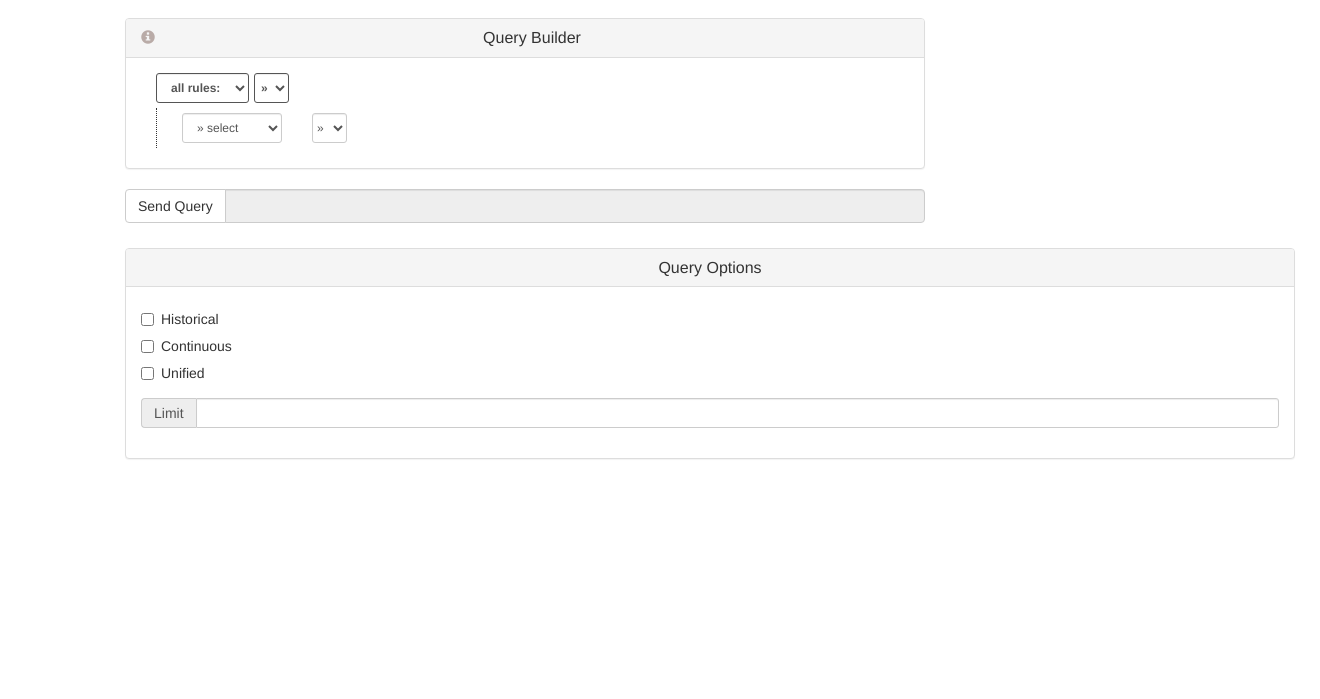
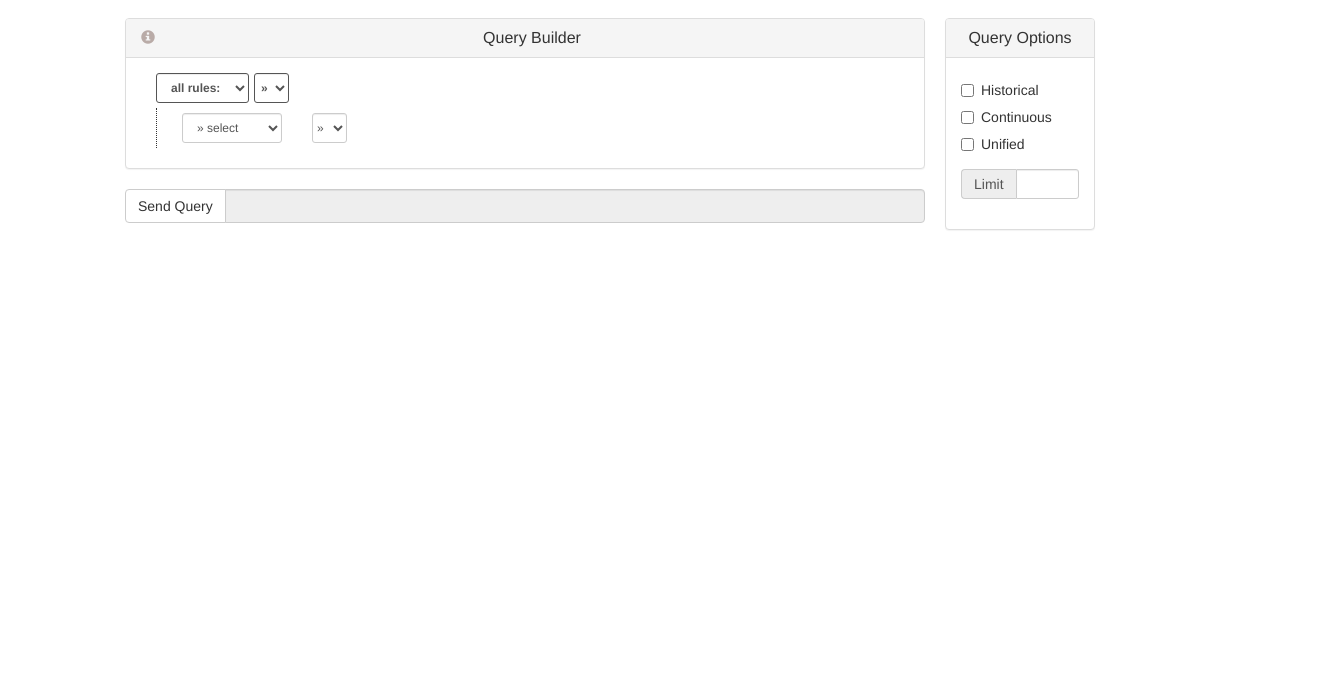
Before and after one commit to swp15/BGPInspector, a Django app: page /bgpWebApp/query/ in a window 1320 px wide. Shown: the part 56-755 px from the top of the page. Run offline with Django 3.2, Linux system fonts and the light colour scheme; some libraries are stand-ins or nearby versions.

Commit message:
Fix query opt div width

```diff
--- a/django-py3/BGPInspector/bgpWebApp/static/bgpWebApp/css/query_builder.css
+++ b/django-py3/BGPInspector/bgpWebApp/static/bgpWebApp/css/query_builder.css
@@ -20,7 +20,7 @@
 
 #options {
     float:left;
-    min-width:200px;
+    width:150px;
     margin-top:25px;
 }
 .checkbox {
```
